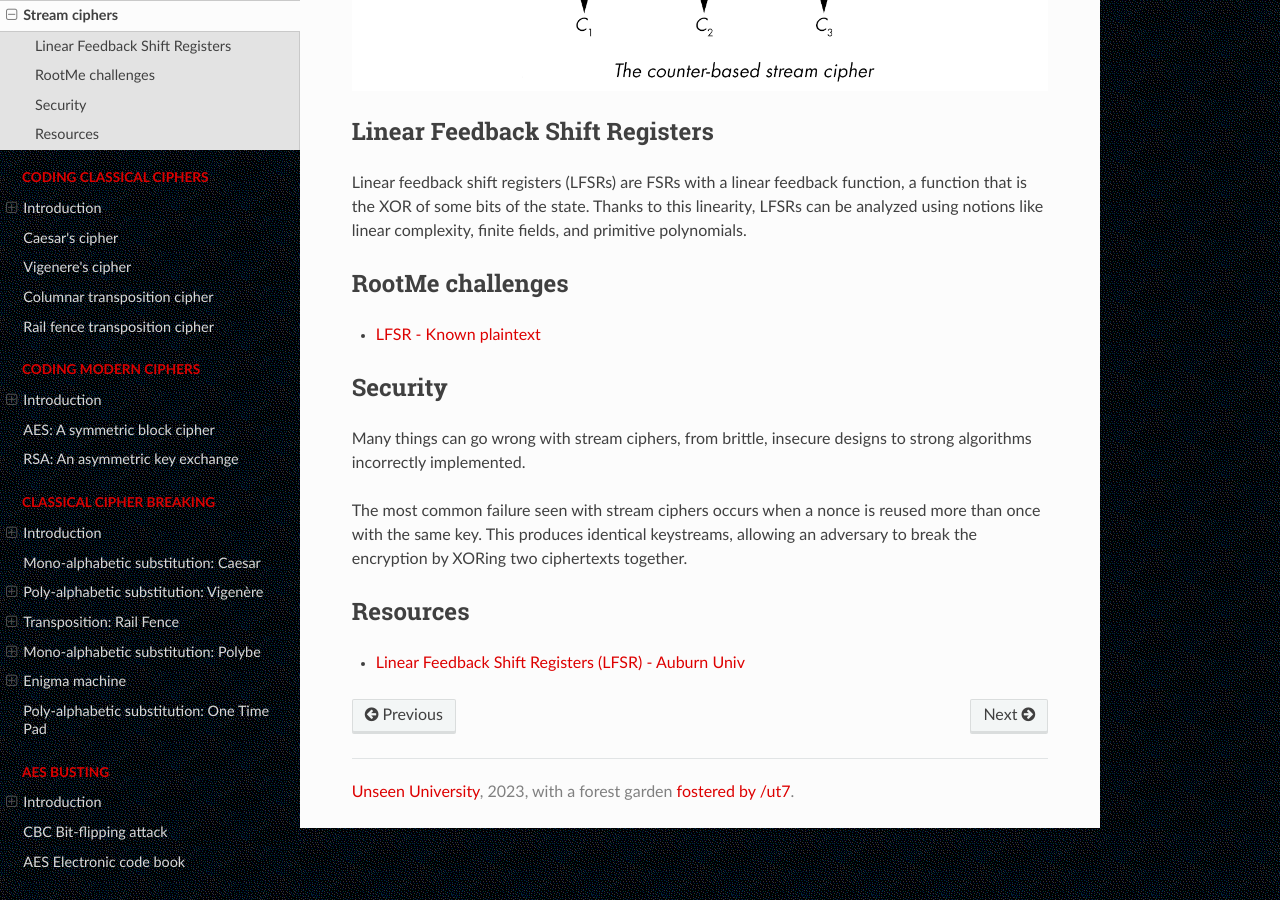
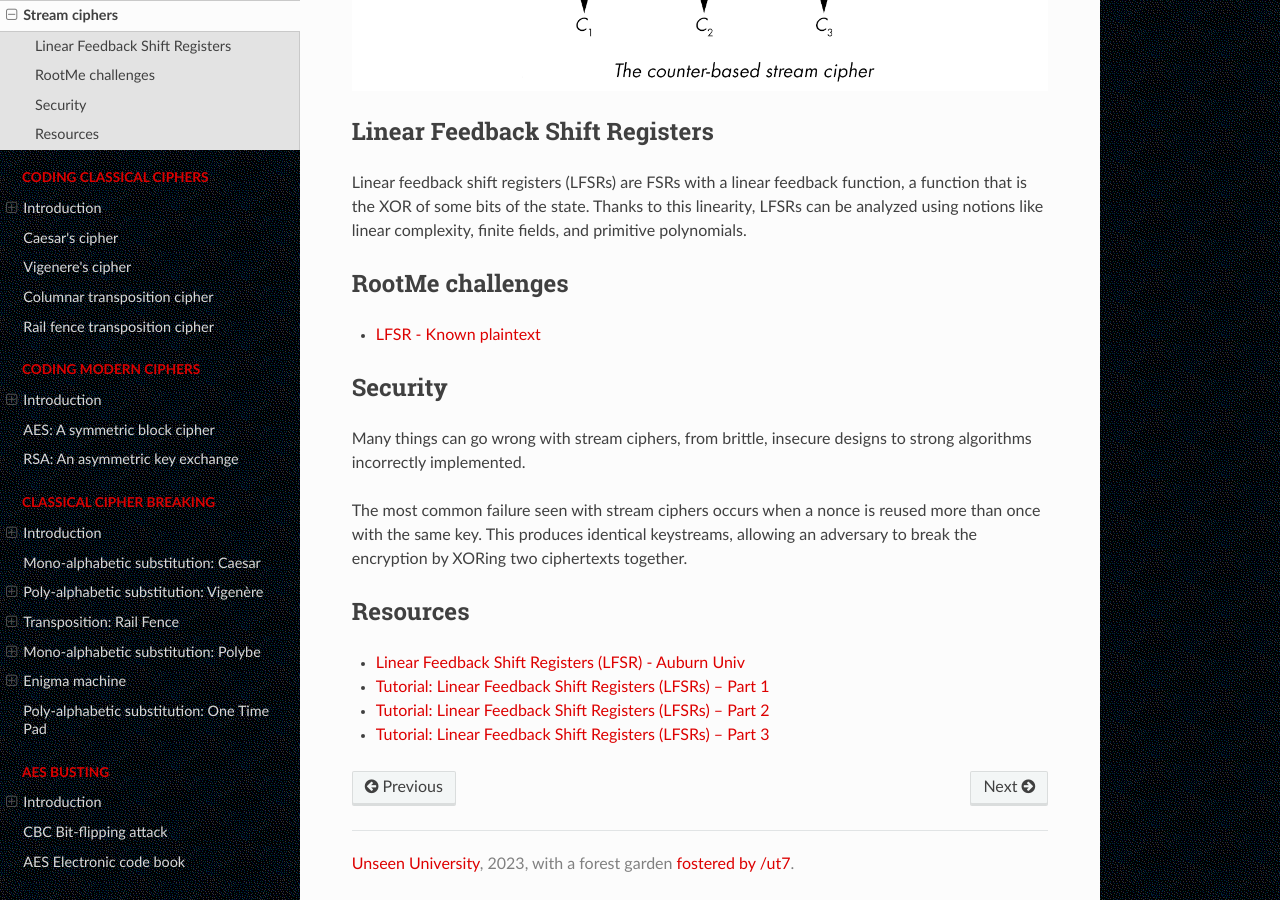
Before and after one commit to tymyrddin/red-crypt, a Sphinx documentation site: the page built from source/docs/notes/stream.md, in a window 1280 px wide and 900 px high, scrolled down 922 px. Built offline with Sphinx 7.4.7 and the Read the Docs theme 2.0.0, drawn with Linux system fonts in a browser that asks for light colours.

Commit message:
Added tutorial links

```diff
--- a/source/docs/notes/stream.md
+++ b/source/docs/notes/stream.md
@@ -27,3 +27,6 @@ The most common failure seen with stream ciphers occurs when a nonce is reused m
 ## Resources
 
 * [Linear Feedback Shift Registers (LFSR) - Auburn Univ](https://repository.root-me.org/Cryptographie/EN%20-%20LFSR-based%20Stream%20Ciphers%20-%20Anne%20Canteaut.pdf)
+* [Tutorial: Linear Feedback Shift Registers (LFSRs) – Part 1](https://www.edn.com/tutorial-linear-feedback-shift-registers-lfsrs-part-1/)
+* [Tutorial: Linear Feedback Shift Registers (LFSRs) – Part 2](https://www.edn.com/tutorial-linear-feedback-shift-registers-lfsrs-part-2/)
+* [Tutorial: Linear Feedback Shift Registers (LFSRs) – Part 3](https://www.edn.com/tutorial-linear-feedback-shift-registers-lfsrs-part-3/)
--- a/source/index.rst
+++ b/source/index.rst
@@ -89,7 +89,7 @@ Come backstage with us to discover what is usually not seen concerning encoded a
    :glob:
    :maxdepth: 1
    :includehidden:
-   :caption: Cruising stream ciphers
+   :caption: Cruising streams
 
    docs/streams/README.md
    docs/streams/lfsr.md
```
